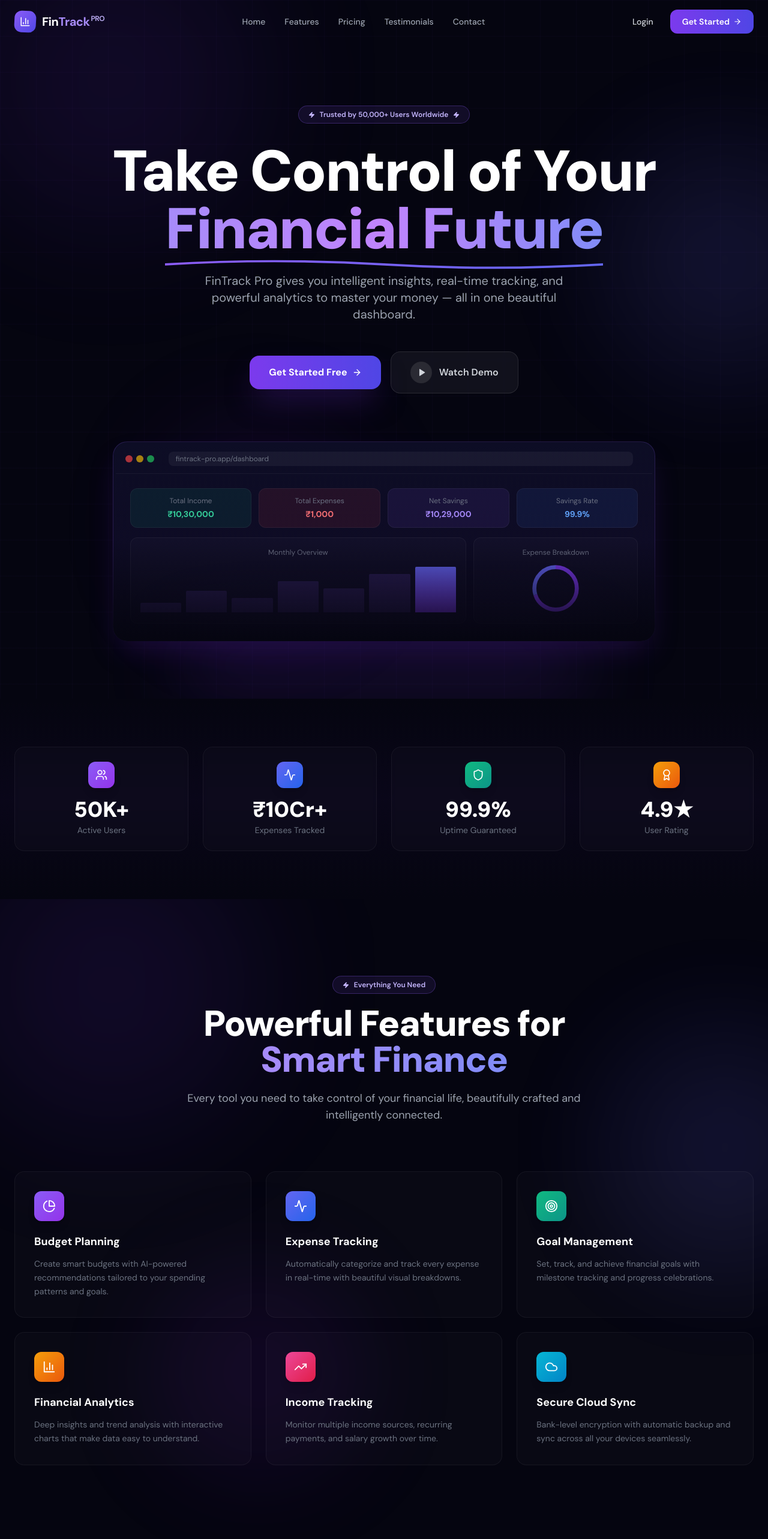
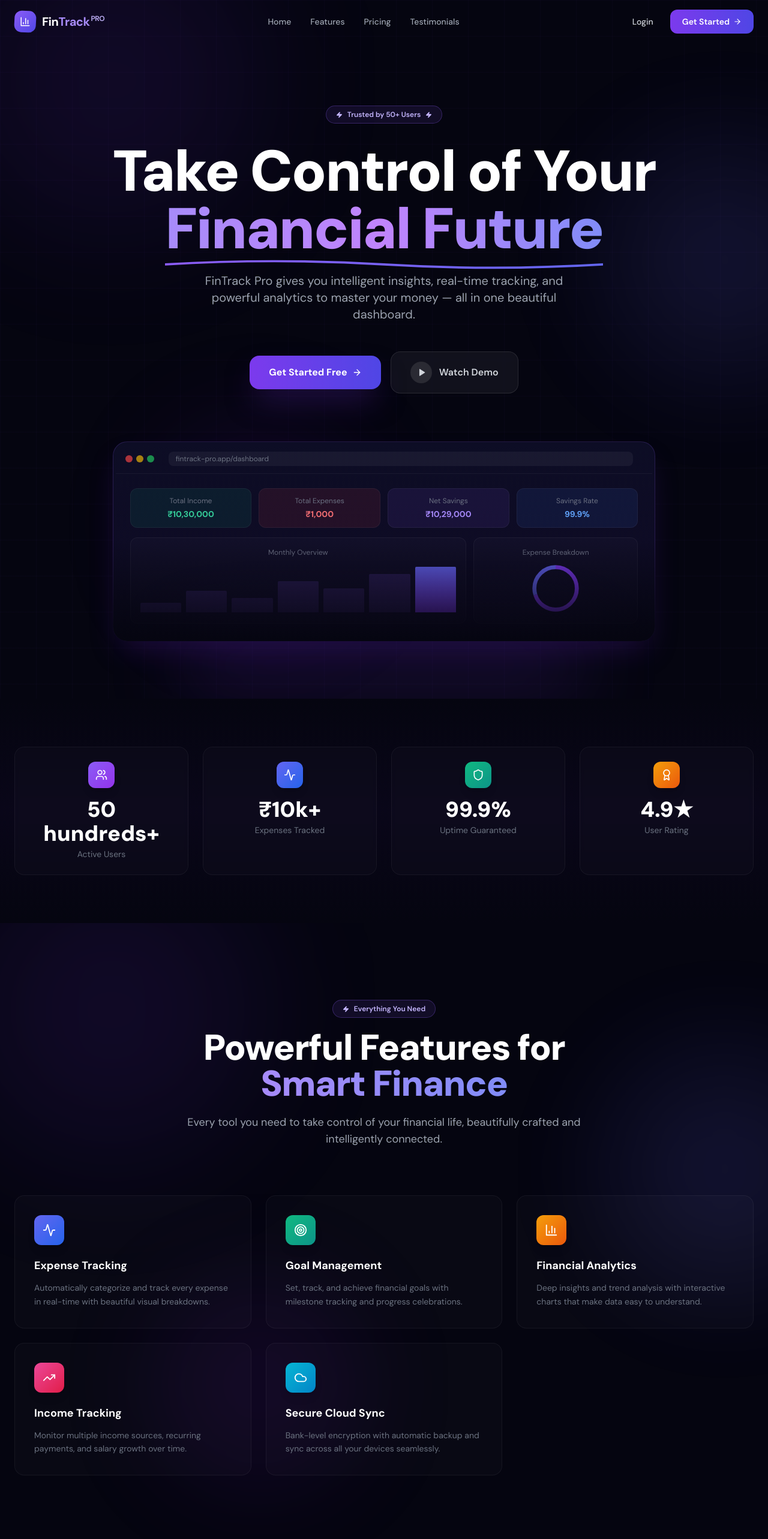
Before and after one commit to sanjaicrv/fintrack-pro-fullstack, a React (Vite) app in the folder frontend/: page /landing in a window 1280 px wide. Shown: the top 2566 px of the page at 60% size. Built offline with nearby package versions, Linux system fonts and the light colour scheme.

Commit message:
Landing page

```diff
--- a/frontend/src/pages/LandingPage.tsx
+++ b/frontend/src/pages/LandingPage.tsx
@@ -46,7 +46,7 @@
     return () => window.removeEventListener("scroll", handleScroll);
   }, []);
 
-  const links = ["Home", "Features", "Pricing", "Testimonials", "Contact"];
+  const links = ["Home", "Features", "Pricing", "Testimonials"];
 
   return (
     <nav className={`fixed top-0 left-0 right-0 z-50 transition-all duration-500 ${scrolled ? "bg-[#0a0a1a]/90 backdrop-blur-xl border-b border-violet-500/10 shadow-lg shadow-violet-900/10" : "bg-transparent"}`}>
@@ -126,7 +126,7 @@
         {/* Badge */}
         <div className="inline-flex items-center gap-2 px-4 py-1.5 rounded-full border border-violet-500/30 bg-violet-500/10 text-violet-300 text-xs font-semibold mb-8 backdrop-blur-sm">
           <Zap size={11} className="fill-current" />
-          Trusted by 50,000+ Users Worldwide
+          Trusted by 50+ Users
           <Zap size={11} className="fill-current" />
         </div>
 
@@ -245,8 +245,8 @@
   const rating = useCounter(49, 2000, visible);
 
   const stats = [
-    { value: `${users}K+`, label: "Active Users", icon: Users, color: "from-violet-500 to-purple-600" },
-    { value: `₹${expenses}Cr+`, label: "Expenses Tracked", icon: Activity, color: "from-indigo-500 to-blue-600" },
+    { value: `${users} hundreds+`, label: "Active Users", icon: Users, color: "from-violet-500 to-purple-600" },
+    { value: `₹${expenses}k+`, label: "Expenses Tracked", icon: Activity, color: "from-indigo-500 to-blue-600" },
     { value: `${(uptime / 10).toFixed(1)}%`, label: "Uptime Guaranteed", icon: Shield, color: "from-emerald-500 to-teal-600" },
     { value: `${(rating / 10).toFixed(1)}★`, label: "User Rating", icon: Award, color: "from-amber-500 to-orange-600" },
   ];
@@ -274,7 +274,6 @@
 // ─── Features ──────────────────────────────────────────────────────────────
 function Features() {
   const features = [
-    { icon: PieChart, title: "Budget Planning", desc: "Create smart budgets with AI-powered recommendations tailored to your spending patterns and goals.", color: "from-violet-500 to-purple-600", glow: "violet" },
     { icon: Activity, title: "Expense Tracking", desc: "Automatically categorize and track every expense in real-time with beautiful visual breakdowns.", color: "from-indigo-500 to-blue-600", glow: "indigo" },
     { icon: Target, title: "Goal Management", desc: "Set, track, and achieve financial goals with milestone tracking and progress celebrations.", color: "from-emerald-500 to-teal-600", glow: "emerald" },
     { icon: BarChart3, title: "Financial Analytics", desc: "Deep insights and trend analysis with interactive charts that make data easy to understand.", color: "from-amber-500 to-orange-600", glow: "amber" },
@@ -320,18 +319,18 @@
 // ─── Testimonials ──────────────────────────────────────────────────────────
 function Testimonials() {
   const testimonials = [
+      {
+      name: "Sania S", role: "Influencer, Coimbatore",
+      avatar: "RM", rating: 5, color: "from-indigo-500 to-blue-600",
+      text: "As a Influencer, tracking Collabs and personal finances used to be a nightmare. FinTrack Pro made it effortless. The goal tracking feature is a game-changer."
+    },
     {
-      name: "Priya Sharma", role: "Software Engineer, Bangalore",
+      name: "Swetha", role: "Software Engineer, Bangalore",
       avatar: "PS", rating: 5, color: "from-violet-500 to-purple-600",
       text: "FinTrack Pro completely transformed how I manage money. The analytics are incredible — I saved ₹2 lakhs in just 6 months by following the insights!"
     },
     {
-      name: "Rahul Mehta", role: "Startup Founder, Mumbai",
-      avatar: "RM", rating: 5, color: "from-indigo-500 to-blue-600",
-      text: "As a founder, tracking business and personal finances used to be a nightmare. FinTrack Pro made it effortless. The goal tracking feature is a game-changer."
-    },
-    {
-      name: "Ananya Reddy", role: "Data Scientist, Hyderabad",
+      name: "Reventh A", role: "Data Scientist, Coimbatore",
       avatar: "AR", rating: 5, color: "from-emerald-500 to-teal-600",
       text: "The financial analytics are at a whole different level. Beautiful charts, smart categorization, and the interface is so clean. Absolutely love it!"
     }
@@ -342,7 +341,7 @@
       <div className="relative max-w-7xl mx-auto px-6">
         <div className="text-center mb-16">
           <div className="inline-flex items-center gap-2 px-4 py-1.5 rounded-full border border-violet-500/30 bg-violet-500/10 text-violet-300 text-xs font-semibold mb-5">
-            <Star size={11} className="fill-current" /> Loved by Thousands
+            <Star size={11} className="fill-current" /> Loved by Hundereds of Users
           </div>
           <h2 className="text-4xl md:text-6xl font-black text-white mb-5 tracking-tight">
             What Our Users
@@ -381,18 +380,8 @@
   const plans = [
     {
       name: "Starter", price: "Free", period: "forever",
-      features: ["Up to 50 transactions/month", "Basic analytics", "2 savings goals", "Email support"],
+      features: ["Unlimited transactions ", " Expense & income tracking", "Smart analytics dashboard", "Savings goals management","Monthly financial insights","Secure cloud access"],
       cta: "Get Started", highlight: false, color: "border-white/10"
-    },
-    {
-      name: "Pro", price: "₹299", period: "/month",
-      features: ["Unlimited transactions", "Advanced analytics", "Unlimited goals", "Priority support", "Export reports", "Custom categories"],
-      cta: "Start Free Trial", highlight: true, color: "border-violet-500/50"
-    },
-    {
-      name: "Family", price: "₹599", period: "/month",
-      features: ["Up to 5 members", "Shared budgets", "Family goals", "Dedicated support", "All Pro features", "Custom reports"],
-      cta: "Get Family Plan", highlight: false, color: "border-white/10"
     }
   ];
 
@@ -402,12 +391,13 @@
       <div className="relative max-w-7xl mx-auto px-6">
         <div className="text-center mb-16">
           <div className="inline-flex items-center gap-2 px-4 py-1.5 rounded-full border border-violet-500/30 bg-violet-500/10 text-violet-300 text-xs font-semibold mb-5">
-            <DollarSign size={11} /> Simple Pricing
+            <DollarSign size={11} /> Free Forever
           </div>
           <h2 className="text-4xl md:text-6xl font-black text-white mb-5 tracking-tight">
             Plans for <span className="bg-gradient-to-r from-violet-400 to-indigo-400 bg-clip-text text-transparent">Everyone</span>
           </h2>
-          <p className="text-gray-400 text-lg max-w-xl mx-auto">Start free, upgrade when you're ready. No hidden fees.</p>
+          <p className="text-gray-400 text-lg max-w-xl mx-auto">Manage your money smarter with FinTrack Pro — built for students, professionals, and everyday users.
+</p>
         </div>
 
         <div className="grid md:grid-cols-3 gap-6 max-w-5xl mx-auto">
@@ -451,11 +441,10 @@
 function FAQ() {
   const [open, setOpen] = useState<number | null>(0);
   const faqs = [
-    { q: "Is FinTrack Pro free to use?", a: "Yes! We offer a free Starter plan with up to 50 transactions per month. You can upgrade to Pro or Family plans for unlimited access and advanced features." },
+    { q: "Is FinTrack Pro free to use?", a: "Yes. All features are available for free, with no hidden fees." },
     { q: "How secure is my financial data?", a: "We use bank-level AES-256 encryption, SSL/TLS for all data transfers, and never share your data with third parties. Your privacy is our top priority." },
     { q: "Can I export my financial reports?", a: "Pro and Family plan users can export reports in PDF, CSV, and Excel formats for any time period." },
     { q: "Does it support multiple currencies?", a: "Currently we support INR (₹) with multi-currency support coming in our next major update." },
-    { q: "Can I cancel anytime?", a: "Absolutely. No contracts, no cancellation fees. Cancel anytime from your settings and you'll retain access until the end of your billing period." },
   ];
 
   return (
@@ -498,14 +487,14 @@
 
           <div className="relative">
             <div className="inline-flex items-center gap-2 px-4 py-1.5 rounded-full border border-violet-500/30 bg-violet-500/10 text-violet-300 text-xs font-semibold mb-6">
-              <Zap size={11} className="fill-current" /> Limited Time — First Month Free
+              <Zap size={11} className="fill-current" /> Free
             </div>
             <h2 className="text-4xl md:text-6xl font-black text-white mb-5 tracking-tight leading-tight">
               Start Managing Money
               <br /><span className="bg-gradient-to-r from-violet-400 to-indigo-400 bg-clip-text text-transparent">Smarter Today</span>
             </h2>
             <p className="text-gray-400 text-lg max-w-xl mx-auto mb-10">
-              Join 50,000+ users who've transformed their financial lives. No credit card required.
+              Join 50+ users who've transformed their financial lives. No credit card required.
             </p>
             <div className="flex flex-col sm:flex-row items-center justify-center gap-4">
               <a href="/register" className="group relative px-8 py-4 text-base font-bold text-white rounded-2xl overflow-hidden shadow-2xl shadow-violet-900/50">
```
Also changed, not shown: 1 other file (tests, documents, lock files or other folders).
